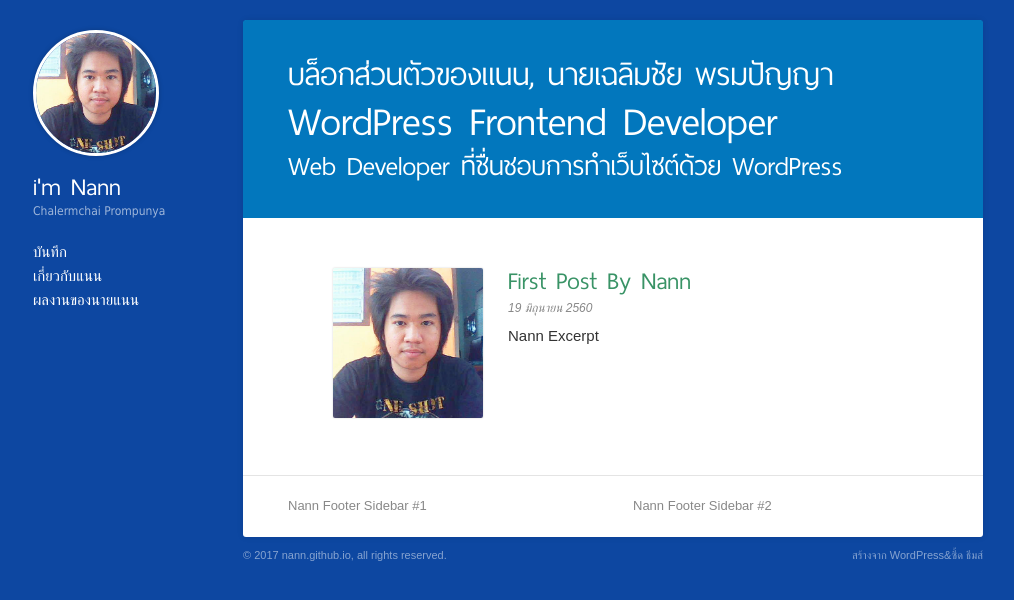
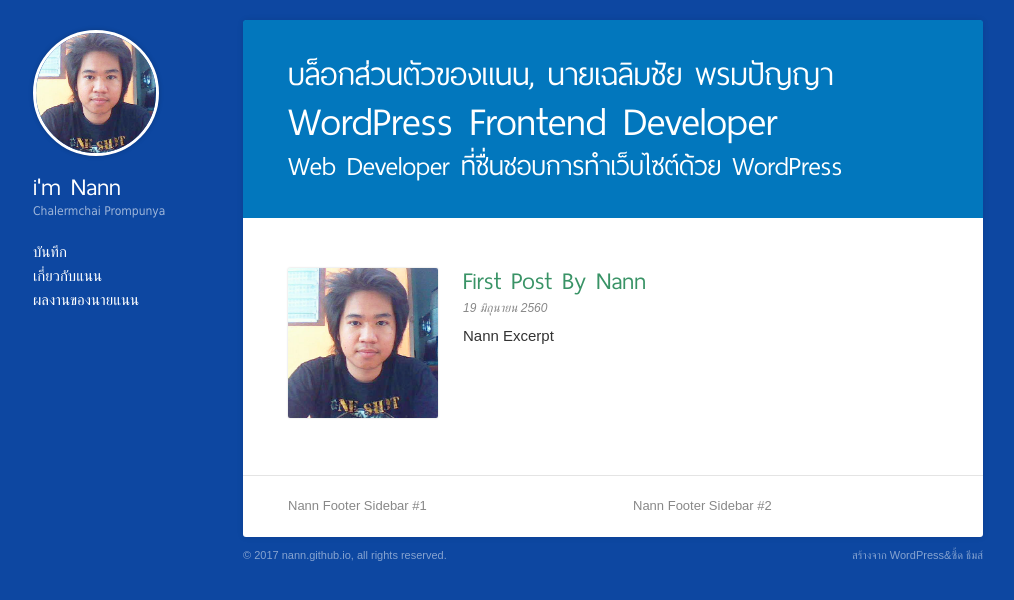
Before and after one commit to Nann/nann.github.io, a Jekyll site: the page built from blog/index.html, in a window 1280 px wide. Shown: the top 600 px of the page, without its empty margins (132-1146 px from the left). Built offline with Jekyll 4.4.1, drawn with Linux system fonts in a browser that asks for light colours.

Commit message:
Fix blog display

```diff
--- a/assets/css/custom.css
+++ b/assets/css/custom.css
@@ -1 +1 @@
-body{background-color:#0D47A1 !important}a{color:#399366}#brand .logo-avatar,#brand .logo-avatar img{border-radius:0}#intro,#content h1.title{background-color:#0277BD}#head,#head a,#foot,#foot a{color:#fff}@media screen and (max-width: 739px){#content{border-radius:5px 5px 3px 3px !important;margin:0 10px}}#content .items.group{padding:35px 45px !important}
+body{background-color:#0D47A1 !important}a{color:#399366}#brand .logo-avatar,#brand .logo-avatar img{border-radius:0}#intro,#content h1.title{background-color:#0277BD}#head,#head a,#foot,#foot a{color:#fff}@media screen and (max-width: 739px){#content{border-radius:5px 5px 3px 3px !important;margin:0 10px}}#content .items.group{padding:35px 45px !important}#content .items.group .nann-post .item.group{padding-left:0px !important;padding-right:0px !important}
--- a/blog/index.html
+++ b/blog/index.html
@@ -3,11 +3,11 @@
 ---
 
 {% for post in site.posts %}
-<article class="nann post">
+<article class="nann-post">
     <div class="item group">
         <div class="pic">
             <a href="{{ post.url }}" title="{{ post.title }}">
-                <img src="../assets/img/nann-display.jpg">
+                <img src="https://nann.github.io/assets/img/nann-display.jpg">
             </a>
         </div>
         <div class="info">
```
Also changed, not shown: assets/sass/custom.scss (+10 -5 lines).
